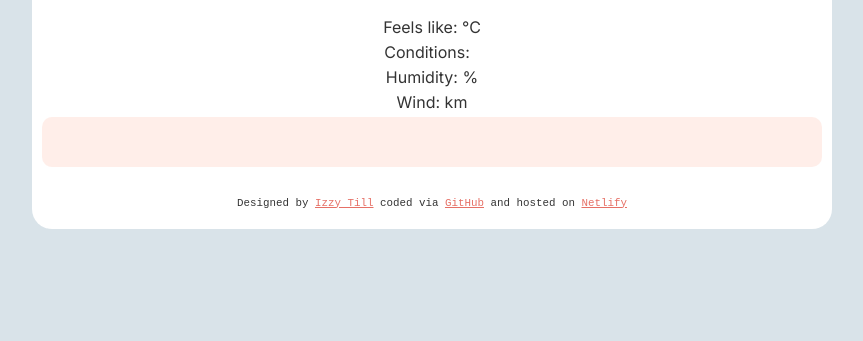
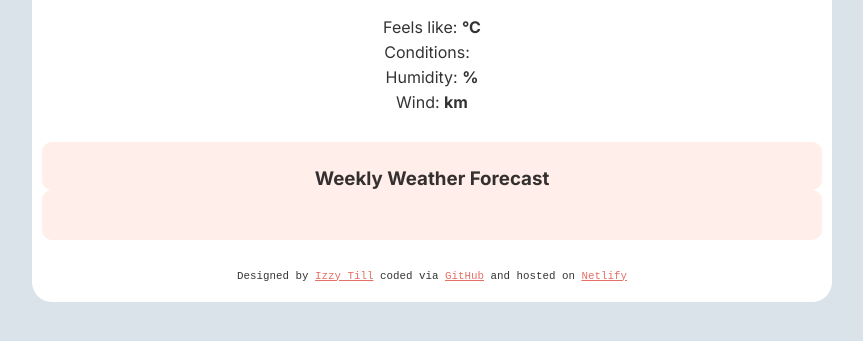
Before and after one commit to izzyannatill/final-weather-application, a plain HTML site: page index.html in a window 1280 px wide. Shown: the part 245-586 px from the top of the page, without its empty margins (208-1071 px from the left). Drawn offline with nearby package versions, Linux system fonts and the light colour scheme; a web font is replaced by a local one.

Commit message:
Made elements bolds

```diff
--- a/index.html
+++ b/index.html
@@ -29,12 +29,14 @@
         <p id="current-date"></p>
         <p class ="icon"></p>
  <h1><span class="current-temperature-value"></span>°C in<span class="current-city"></span></h1>
- <div class="feels-like">Feels like: <span class="feels"></span>°C</div>
+ <div class="feels-like">Feels like: <span class="feels"></span><strong>°C</strong></div>
  <div class="condition">Conditions:<span class="description"></span></div>
- <div class="humid">Humidity: <span class="humidity"></span>%</div>
- <div class="winds">Wind: <span class="wind"></span>km</div>
+ <div class="humid">Humidity: <span class="humidity"></span><strong>%</strong></div>
+ <div class="winds">Wind: <span class="wind"></span><strong>km</strong></div>
 </div>
-<div class="weather-forecast" id="forecast"></div>
+   <h3 class="weekly">Weekly Weather Forecast</h3>
+<div class="weather-forecast" id="forecast">
+</div>
     </main>
     <footer>
       Designed by
```
